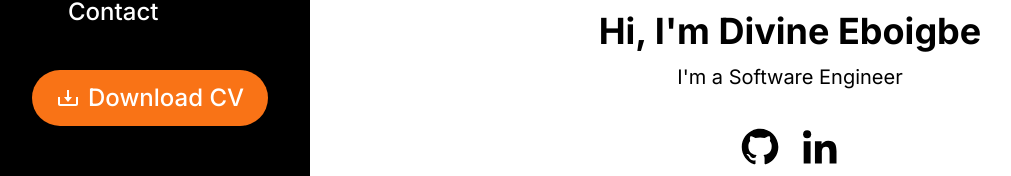
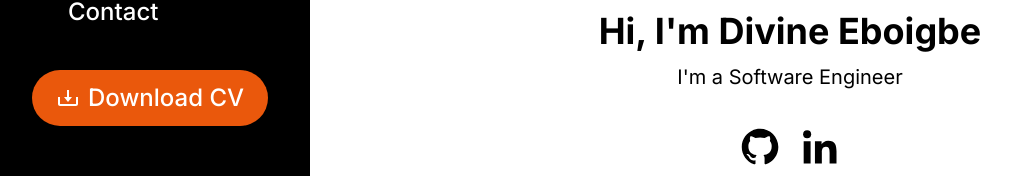
Before and after one commit to ApexPlayground/Portfolio_Site, a React (Vite) app: page / in a window 1280 px wide. Shown: the part 438-614 px from the top of the page, without its empty margins (10-1021 px from the left). Built offline with nearby package versions, Linux system fonts and the light colour scheme.

Commit message:
quick update

```diff
--- a/src/components/HeaderLeft.jsx
+++ b/src/components/HeaderLeft.jsx
@@ -20,7 +20,7 @@ const HeaderLeft = () => {
                     <li className="flex items-center justify-start cursor-pointer font-medium transition-all duration-200 group sm:text-lg md:text-xl xl:text-2xl">
                         <a
                             href="/holder.pdf"
-                            className="flex items-center justify-center bg-orange-500 text-white py-3 px-6 rounded-full hover:bg-orange-600 transition-all duration-200"
+                            className="flex items-center justify-center bg-orange-600 text-white py-3 px-6 rounded-full hover:bg-orange-500 transition-all duration-200"
                             download
                         >
                             <BiDownload className="text-2xl mr-2" />
```
